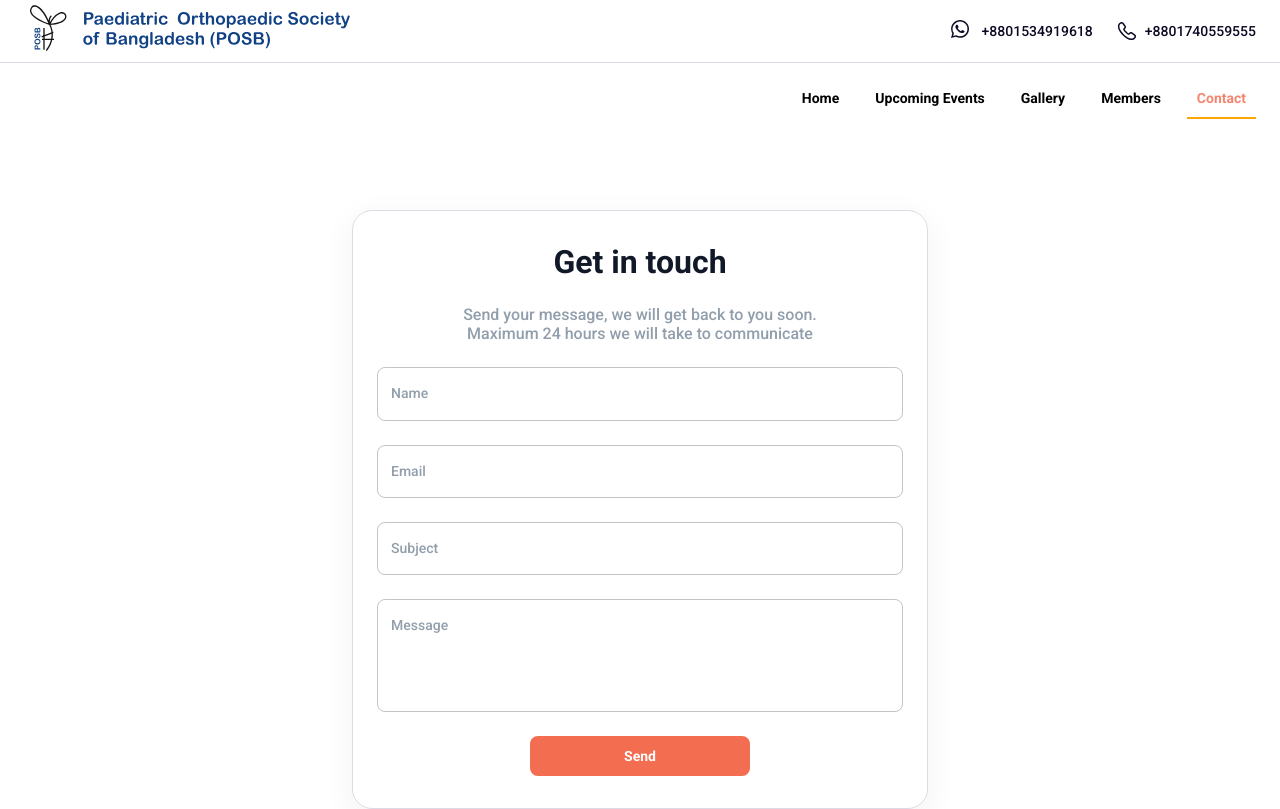
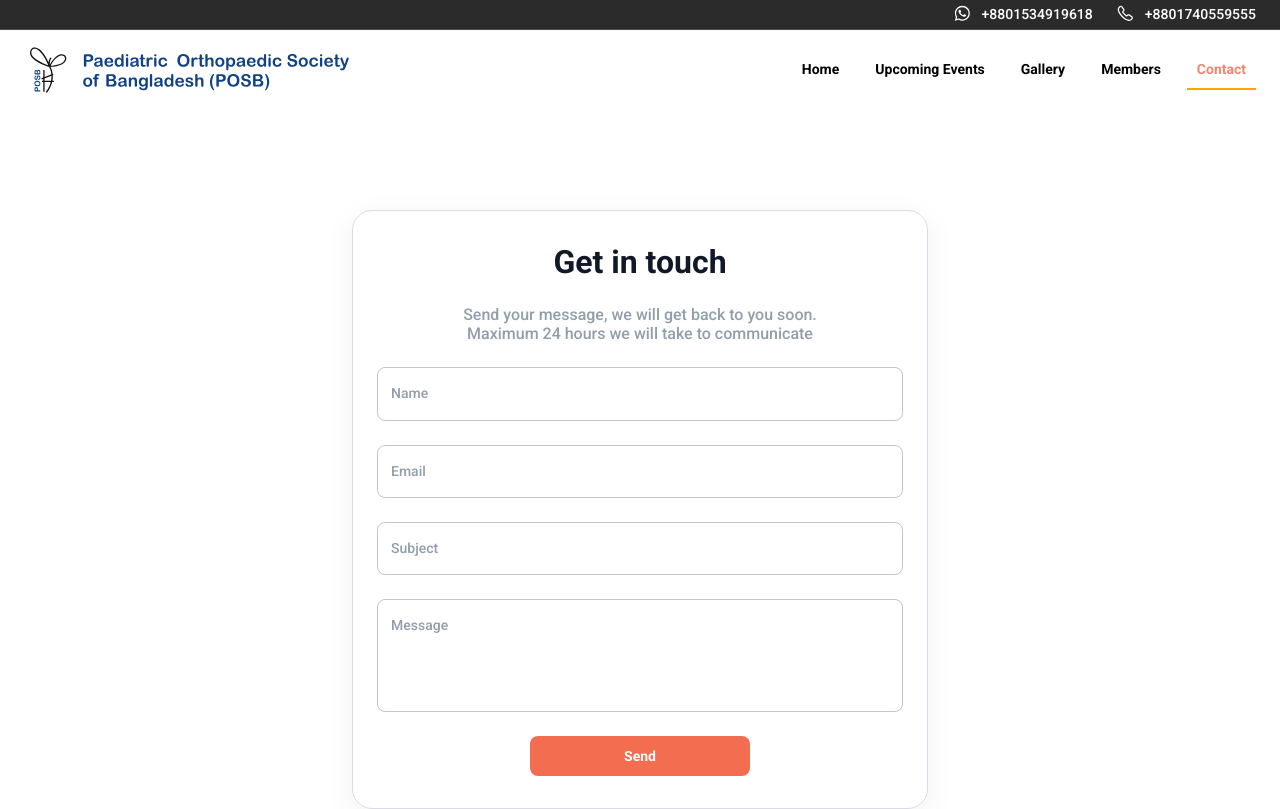
Before and after one commit to ssjisan/posb_website, a React (Vite) app: page /contact in a window 1280 px wide. Shown: the top 809 px of the page. Built offline with nearby package versions, Linux system fonts and the light colour scheme.

Commit message:
navbar redeisng

```diff
--- a/src/Components/Common/Notice&News/NewsSlider.jsx
+++ b/src/Components/Common/Notice&News/NewsSlider.jsx
@@ -30,6 +30,14 @@ export default function NewsSlider() {
         },
       },
       {
+        breakpoint: 800,
+        settings: {
+          slidesToShow: 2,
+          slidesToScroll: 2,
+          initialSlide: 2,
+        },
+      },
+      {
         breakpoint: 600,
         settings: {
           slidesToShow: 2,
@@ -58,7 +66,6 @@ export default function NewsSlider() {
       console.log(err.message);
     }
   };
-  console.log(notices);
   return (
     <div className="slider-container">
       <Slider {...settings}>
@@ -69,8 +76,12 @@ export default function NewsSlider() {
           const month = date.toLocaleString("en-US", { month: "short" });
 
           return (
-            <>
-              <Link key={data._id} to={data.link} target="_blank" style={{textDecoration:"none", color:"inherit"}}>
+            <Box key={data._id}>
+              <Link
+                to={data.link}
+                target="_blank"
+                style={{ textDecoration: "none", color: "inherit" }}
+              >
                 <Box
                   sx={{
                     display: "flex !important",
@@ -121,7 +132,7 @@ export default function NewsSlider() {
                   </Box>
                 </Box>
               </Link>
-            </>
+            </Box>
           );
         })}
       </Slider>
--- a/src/Components/Common/UpComingEvents/EventsSlider.jsx
+++ b/src/Components/Common/UpComingEvents/EventsSlider.jsx
@@ -150,7 +150,7 @@ export default function EventsSlider({
                 flexDirection: "column",
                 p: "24px 12px",
               }}
-              key={data.id}
+              key={data._id}
             >
               <Box
                 sx={{
--- a/src/Components/Home/HeroSection.jsx
+++ b/src/Components/Home/HeroSection.jsx
@@ -1,40 +1,54 @@
 import { Box, Container, Typography } from "@mui/material";
 // import Navbar from "../../Layout/Navbar/Navbar";
 
-
 export default function HeroSection() {
   const MainBoxSx = {
-        backgroundImage: "url('/bg.webp')", backgroundSize: "cover",
-        backgroundRepeat: "no-repeat", backgroundPosition: 'center', height: "80vh",
-    }
+    backgroundImage: "url('/bg.webp')",
+    backgroundSize: "cover",
+    backgroundRepeat: "no-repeat",
+    backgroundPosition: "center",
+    height: "80vh",
+  };
   const ContainerSx = {
     height: "80vh",
     display: "flex",
     justifyContent: "center",
     alignItems: "center",
-        flexDirection: 'column'
-    }
+    flexDirection: "column",
+  };
   const ContentSx = {
-        flexDirection: 'column',
-        alignItems: 'center',
+    flexDirection: "column",
+    alignItems: "center",
     gap: "40px",
-        display: 'flex',
-    }
+    display: "flex",
+  };
   return (
     <Box sx={MainBoxSx}>
       <Container sx={ContainerSx}>
         <Box sx={ContentSx}>
-                    <Typography variant="h1" sx={{
+          <Typography
+            variant="h1"
+            sx={{
               textAlign: "center",
-                        color: "#fff"
-                    }}>
-                        Advocating for orthopedic patients&apos; needs, promoting excellence in care
+              color: "#fff",
+            }}
+          >
+            Advocating for orthopedic patients&apos; needs, promoting excellence
+            in care
           </Typography>
-                    <Typography variant="h3" sx={{ textAlign: "center", color: "#fff", fontWeight: "300 !important" }}>
-                        Promoting excellence in patient care and avocation for the needs of patients with Orthopeadic condition
+          <Typography
+            variant="h3"
+            sx={{
+              textAlign: "center",
+              color: "#fff",
+              fontWeight: "300 !important",
+            }}
+          >
+            Promoting excellence in patient care and avocation for the needs of
+            patients with Orthopeadic condition
           </Typography>
         </Box>
       </Container>
     </Box>
-    )
+  );
 }
--- a/src/Components/Theme/typography.jsx
+++ b/src/Components/Theme/typography.jsx
@@ -1,31 +1,35 @@
 // ----------------------------------------------------------------------
-
 
 export function pxToRem(value) {
   return `${value / 16}rem`;
 }
 
-export function responsiveFontSizes({ sm, md, lg, lineHeight: smLineHeight, mdLineHeight, lgLineHeight
+export function responsiveFontSizes({
+  sm,
+  md,
+  lg,
+  lineHeight: smLineHeight,
+  mdLineHeight,
+  lgLineHeight,
 }) {
   return {
-    '@media (min-width:600px)': {
+    "@media (min-width:600px)": {
       fontSize: pxToRem(sm),
       lineHeight: smLineHeight,
     },
-    '@media (min-width:900px)': {
+    "@media (min-width:900px)": {
       fontSize: pxToRem(md),
       lineHeight: mdLineHeight,
     },
-    '@media (min-width:1200px)': {
+    "@media (min-width:1200px)": {
       fontSize: pxToRem(lg),
       lineHeight: lgLineHeight,
     },
   };
 }
 
-
 // ----------------------------------------------------------------------
-export const primaryFont = 'Roboto , sans-serif ';
+export const primaryFont = "Roboto , sans-serif ";
 
 export const typography = {
   fontFamily: primaryFont,
@@ -34,7 +38,14 @@ export const typography = {
     fontWeight: 700,
     lineHeight: "120%",
     fontSize: pxToRem(32),
-    ...responsiveFontSizes({ sm: 32, smLineHeight: "120%", md: 64, mdLineHeight: "140%", lg: 64, lgLineHeight: "140%" }),
+    ...responsiveFontSizes({
+      sm: 32,
+      smLineHeight: "120%",
+      md: 56,
+      mdLineHeight: "120%",
+      lg: 56,
+      lgLineHeight: "120%",
+    }),
   },
   h2: {
     fontWeight: 700,
@@ -76,7 +87,7 @@ export const typography = {
     fontWeight: 600,
     lineHeight: "150%",
     fontSize: pxToRem(12),
-    ...responsiveFontSizes({ sm: 12, md: 13, lg: 14 }),
+    ...responsiveFontSizes({ sm: 12, md: 12, lg: 14 }),
   },
   subtitle1: {
     fontWeight: 500,
@@ -95,6 +106,6 @@ export const typography = {
     lineHeight: "24px",
     fontSize: pxToRem(12),
     ...responsiveFontSizes({ sm: 12, md: 13, lg: 14 }),
-    textTransform: 'unset',
+    textTransform: "unset",
   },
 };
--- a/src/Layout/Navbar/NavMenu.jsx
+++ b/src/Layout/Navbar/NavMenu.jsx
@@ -1,6 +1,11 @@
-import { Box, Typography, useMediaQuery } from "@mui/material"
-import { main } from "./NavConfig"
+import { Box, IconButton, Typography, useMediaQuery } from "@mui/material";
+import { main } from "./NavConfig";
 import { Link, useLocation } from "react-router-dom";
+import { Symbolic } from "../../assets/Symbolic";
+import { Logo } from "../../assets/Logo";
+import { useState } from "react";
+import { Menu } from "../../assets/Icons";
+import MenuDrawer from "./MenuDrawer";
 // eslint-disable-next-line
 export default function NavMenu({ isScrolled }) {
   const { pathname } = useLocation();
@@ -8,31 +13,36 @@ export default function NavMenu({ isScrolled }) {
   // eslint-disable-next-line
   const forBelow767 = useMediaQuery("(max-width:767px)");
   // eslint-disable-next-line
-    const forBelow1100 = useMediaQuery("(max-width:1100px)");
+  const forBelow475 = useMediaQuery("(max-width:475px)");
+  const forBelow899 = useMediaQuery("(max-width:899px)");
+
   // Configure Style Start
-
   const linkStyle = {
     textDecoration: "none",
-        color: "#031E21"
+    color: "#031E21",
   };
   const NavSx = {
-        padding: "16px 24px",
-        display: forBelow767 ? "none" : "flex",
-        justifyContent: "flex-end",
+    backgroundColor: isScrolled ? "#fff" : "transparent",
+    padding: isScrolled ? "8px 24px" : "16px 24px",
+    display: "flex",
+    justifyContent: "space-between",
     alignItems: "center",
-    }
+    transition: "background-color 0.5s ease-in-out, padding 0.5s ease-in-out",
+    borderBottom: isScrolled && "1px solid rgba(145,142,175,0.32)",
+    backdropFilter: isScrolled ? "blur(8px)" : "none",
+  };
   const MenuListSx = {
     display: "flex",
     alignItems: "center",
-        gap: "8px"
-    }
+    gap: "8px",
+  };
   const MenuButtonSx = {
     display: "flex",
     height: "40px",
     padding: "10px",
     justifyContent: "center",
     alignItems: "center",
-    }
+  };
 
   // Configure Style End
 
@@ -42,29 +52,121 @@ export default function NavMenu({ isScrolled }) {
       behavior: "smooth",
     });
   };
+
+  const [open, setOpen] = useState(false);
+
+  const toggleDrawer = () => {
+    setOpen(true);
+  };
+  const handleDrawerClose = () => {
+    setOpen(false);
+  };
+
   return (
     <Box sx={NavSx}>
+      <Box>
+        {forBelow899 ? (
+          <Link
+            to="/"
+            onClick={() => window.scrollTo({ top: 0, behavior: "smooth" })}
+          >
+            <Symbolic
+              colorOne={
+                pathname === "/" ? (isScrolled ? "#114285" : "#fff") : "#114285"
+              }
+              colorTwo={
+                pathname === "/" ? (isScrolled ? "#151313" : "#fff") : "#151313"
+              }
+            />
+          </Link>
+        ) : (
+          <Link
+            to="/"
+            onClick={() => window.scrollTo({ top: 0, behavior: "smooth" })}
+          >
+            <Box
+              sx={{
+                width: isScrolled ? "280px" : "330px",
+                height: isScrolled ? "40px" : "48px",
+                transition: "width 0.5s ease-in-out, height 0.5s ease-in-out",
+              }}
+            >
+              <Logo
+                colorOne={
+                  pathname === "/"
+                    ? isScrolled
+                      ? "#114285"
+                      : "#fff"
+                    : "#114285"
+                }
+                colorTwo={
+                  pathname === "/"
+                    ? isScrolled
+                      ? "#151313"
+                      : "#fff"
+                    : "#151313"
+                }
+              />
+            </Box>
+          </Link>
+        )}
+      </Box>
+      {forBelow767 ? (
+        <IconButton onClick={toggleDrawer}>
+          <Menu
+            color={
+              pathname === "/" ? (isScrolled ? "#0D0A25" : "#fff") : "#0D0A25"
+            }
+          />
+        </IconButton>
+      ) : (
         <Box sx={{ display: "flex", gap: "16px" }}>
-                {
-                    main.map((data) => {
+          {main.map((data) => {
             return (
               <Box sx={MenuListSx} key={data.id} onClick={goToTop}>
                 <Link to={data.link} style={linkStyle}>
-                                    <Box sx={{
+                  <Box
+                    sx={{
                       ...MenuButtonSx,
-                                        borderBottom: pathname === "/" && data.link === pathname ? (isScrolled ? "2px solid orange" : "2px solid #fff") : data.link === pathname ? "2px solid orange" : "2px solid transparent"
-                                    }}>
-                                        <Typography sx={{
-                                            color: pathname === "/" ? (isScrolled ? pathname === data.link ? "#F4866F" : "#000" : "#FFF") : (pathname === data.link ? "#F4866F" : "#000")
+                      borderBottom:
+                        pathname === "/" && data.link === pathname
+                          ? isScrolled
+                            ? "2px solid orange"
+                            : "2px solid #fff"
+                          : data.link === pathname
+                          ? "2px solid orange"
+                          : "2px solid transparent",
                     }}
-                                            variant="subtitle2">{data.title}</Typography>
+                  >
+                    <Typography
+                      sx={{
+                        color:
+                          pathname === "/"
+                            ? isScrolled
+                              ? pathname === data.link
+                                ? "#F4866F"
+                                : "#000"
+                              : "#FFF"
+                            : pathname === data.link
+                            ? "#F4866F"
+                            : "#000",
+                      }}
+                      variant="subtitle2"
+                    >
+                      {data.title}
+                    </Typography>
                   </Box>
                 </Link>
               </Box>
-                        )
-                    })
+            );
+          })}
+        </Box>
+      )}
+      <MenuDrawer
+        open={open}
+        toggleDrawer={toggleDrawer}
+        handleDrawerClose={handleDrawerClose}
+      />
+    </Box>
+  );
 }
-            </Box>
-        </Box>
-    )
-}
--- a/src/Layout/Navbar/Navbar.jsx
+++ b/src/Layout/Navbar/Navbar.jsx
@@ -5,48 +5,35 @@ import { Box } from "@mui/material";
 import { useEffect, useState } from "react";
 
 export default function Navbar() {
-    const [backgroundColor, setBackgroundColor] = useState('transparent');
   const [isScrolled, setIsScrolled] = useState(false);
 
   useEffect(() => {
-        if (location.pathname === '/') {
     const handleScroll = () => {
       const scrollPosition = window.scrollY;
       const threshold = 200; // Change to your desired threshold value
 
-                if (scrollPosition > threshold) {
-                    setBackgroundColor('#fff');
-                    setIsScrolled(true);
-                } else {
-                    setBackgroundColor('transparent');
-                    setIsScrolled(false);
-                }
+      setIsScrolled(scrollPosition > threshold);
     };
 
-            window.addEventListener('scroll', handleScroll);
+    window.addEventListener("scroll", handleScroll);
 
     return () => {
-                window.removeEventListener('scroll', handleScroll);
+      window.removeEventListener("scroll", handleScroll);
     };
-        } else {
-            setBackgroundColor('#fff');
-        }
-    }, [location.pathname]);
+  }, []);
 
   // Configure Style Start
   const NavSx = {
     position: "fixed",
     width: "100%",
-        background: backgroundColor, // Change 200 to your desired threshold
-        transition: 'background 0.3s ease-in-out',
-        zIndex: 1000
-    }
+    zIndex: 1000,
+  };
   // Configure Style End
 
   return (
     <Box sx={NavSx}>
-            <TopNav isScrolled={isScrolled}/>
-            <NavMenu isScrolled={isScrolled}/>
+      <TopNav isScrolled={isScrolled} />
+      <NavMenu isScrolled={isScrolled} />
     </Box>
-    )
+  );
 }
--- a/src/Layout/Navbar/TopNav.jsx
+++ b/src/Layout/Navbar/TopNav.jsx
@@ -1,71 +1,24 @@
-import { Box, Typography, useMediaQuery, IconButton } from "@mui/material";
-import { Logo } from "../../assets/Logo";
-import { Menu, Phone, Whatsapp } from "../../assets/Icons";
-import { Symbolic } from "../../assets/Symbolic";
-import { Link, useLocation } from "react-router-dom";
-import MenuDrawer from "./MenuDrawer";
-import { useState } from "react";
+import { Box, Typography, useMediaQuery } from "@mui/material";
+import { Phone, Whatsapp } from "../../assets/Icons";
 import PropTypes from "prop-types"; // Import PropTypes
 
-export default function TopNav({ isScrolled }) {
-  const { pathname } = useLocation();
-
-  const forBelow475 = useMediaQuery("(max-width:475px)");
+export default function TopNav() {
   const forBelow767 = useMediaQuery("(max-width:767px)");
 
   const NavSx = {
+    backgroundColor: "#2B2B2B",
+    transition: "backgroundColor 0.5s ease-in-out",
     padding: forBelow767 ? "4px 16px" : "4px 24px",
     display: "flex",
-    justifyContent: "space-between",
+    justifyContent: "flex-end",
     alignItems: "center",
     borderBottom: "1px solid rgba(145,142,175,0.32)",
   };
 
-  const [open, setOpen] = useState(false);
-
-  const toggleDrawer = () => {
-    setOpen(true);
-  };
-  const handleDrawerClose = () => {
-    setOpen(false);
-  };
-
   return (
+    <>
+      {!forBelow767 && (
         <Box sx={NavSx}>
-      <Box>
-        {forBelow475 ? (
-          <Link to="/" onClick={() => window.scrollTo({ top: 0, behavior: "smooth" })}>
-            <Symbolic
-              colorOne={
-                pathname === "/" ? (isScrolled ? "#114285" : "#fff") : "#114285"
-              }
-              colorTwo={
-                pathname === "/" ? (isScrolled ? "#151313" : "#fff") : "#151313"
-              }
-            />
-          </Link>
-        ) : (
-          <Link to="/" onClick={() => window.scrollTo({ top: 0, behavior: "smooth" })}>
-            <Logo
-              colorOne={
-                pathname === "/" ? (isScrolled ? "#114285" : "#fff") : "#114285"
-              }
-              colorTwo={
-                pathname === "/" ? (isScrolled ? "#151313" : "#fff") : "#151313"
-              }
-            />
-          </Link>
-        )}
-      </Box>
-      {forBelow767 ? (
-        <IconButton onClick={toggleDrawer}>
-          <Menu
-            color={
-              pathname === "/" ? (isScrolled ? "#0D0A25" : "#fff") : "#0D0A25"
-            }
-          />
-        </IconButton>
-      ) : (
           <Box sx={{ display: "flex", gap: "24px", alignItems: "center" }}>
             <a
               aria-label="Chat on WhatsApp"
@@ -74,28 +27,8 @@ export default function TopNav({ isScrolled }) {
               style={{ textDecoration: "none" }}
             >
               <Box sx={{ display: "flex", alignItems: "center", gap: "8px" }}>
-              <Whatsapp
-                color={
-                  pathname === "/"
-                    ? isScrolled
-                      ? "#0D0A25"
-                      : "#fff"
-                    : "#0D0A25"
-                }
-                size="24px"
-              />
-              <Typography
-                sx={{
-                  color:
-                    pathname === "/"
-                      ? isScrolled
-                        ? "#0D0A25"
-                        : "#fff"
-                      : "#0D0A25",
-                }}
-              >
-                +8801534919618
-              </Typography>
+                <Whatsapp color={"#FFF"} size="20px" />
+                <Typography sx={{ color: "#FFF" }}>+8801534919618</Typography>
               </Box>
             </a>
             <Box sx={{ display: "flex", alignItems: "center", gap: "8px" }}>
@@ -106,38 +39,15 @@ export default function TopNav({ isScrolled }) {
                 style={{ textDecoration: "none" }}
               >
                 <Box sx={{ display: "flex", alignItems: "center", gap: "8px" }}>
-                <Phone
-                  color={
-                    pathname === "/"
-                      ? isScrolled
-                        ? "#0D0A25"
-                        : "#fff"
-                      : "#0D0A25"
-                  }
-                />
-                <Typography
-                  sx={{
-                    color:
-                      pathname === "/"
-                        ? isScrolled
-                          ? "#0D0A25"
-                          : "#fff"
-                        : "#0D0A25",
-                  }}
-                >
-                  +8801740559555
-                </Typography>
+                  <Phone size="20px" color={"#FFF"} />
+                  <Typography sx={{ color: "#FFF" }}>+8801740559555</Typography>
                 </Box>
               </a>
             </Box>
           </Box>
+        </Box>
       )}
-      <MenuDrawer
-        open={open}
-        toggleDrawer={toggleDrawer}
-        handleDrawerClose={handleDrawerClose}
-      />
-    </Box>
+    </>
   );
 }
 
--- a/src/Pages/Home.jsx
+++ b/src/Pages/Home.jsx
@@ -2,7 +2,6 @@ import HeroSection from "../Components/Home/HeroSection";
 import LatestEvent from "../Components/Common/LatestEvent/LatestEvent";
 import OurJourney from "../Components/Common/OurJourney/OurJourney";
 import Footer from "../Layout/Footer/Footer";
-import Navbar from "../Layout/Navbar/Navbar";
 import UpcomingEvents from "../Components/Common/UpComingEvents/UpcomingEvents";
 import PresidentSpeech from "../Components/Common/PresidentSpeech/PresidentSpeech";
 import EventNews from "../Components/Common/Notice&News/NoticeNews";
@@ -10,6 +9,7 @@ import Location from "../Components/Common/Location";
 import ExecutiveMember from "../Components/Common/ExecutiveMember/ExecutiveMember";
 import { useEffect, useState } from "react";
 import BigEventModal from "../Components/Common/BigEvent/BigEventModal";
+import Navbar from "../Layout/Navbar/Navbar";
 
 export default function Home() {
   const [isModalOpen, setIsModalOpen] = useState(false);
@@ -32,7 +32,7 @@ export default function Home() {
   return (
     <>
       <BigEventModal open={isModalOpen} onClose={handleCloseModal} />
-      <Navbar />
+      <Navbar/>
       <HeroSection />
       <OurJourney />
       <ExecutiveMember />
--- a/src/assets/Icons.jsx
+++ b/src/assets/Icons.jsx
@@ -21,7 +21,7 @@ export const Menu = ({ color }) => {
   );
 };
 
-export const Whatsapp = ({ color , size }) => {
+export const Whatsapp = ({ color, size }) => {
   return (
     <div
       style={{
@@ -48,12 +48,21 @@ export const Whatsapp = ({ color , size }) => {
   );
 };
 
-export const Phone = ({ color }) => {
+export const Phone = ({ color, size}) => {
   return (
+    <div
+      style={{
+        width: size,
+        height: size,
+        display: "flex",
+        justifyContent: "center",
+        alignItems: "center",
+      }}
+    >
       <svg
-      width="20"
-      height="20"
-      viewBox="0 0 20 20"
+        width={size}
+        height={size}
+        viewBox="0 0 24 24"
         fill="none"
         xmlns="http://www.w3.org/2000/svg"
       >
@@ -64,6 +73,7 @@ export const Phone = ({ color }) => {
           strokeMiterlimit="10"
         />
       </svg>
+    </div>
   );
 };
 
@@ -417,7 +427,9 @@ Menu.propTypes = {
 };
 Whatsapp.propTypes = {
   color: PropTypes.string.isRequired,
+  size: PropTypes.string.isRequired,
 };
 Phone.propTypes = {
   color: PropTypes.string.isRequired,
+  size: PropTypes.string.isRequired,
 };
--- a/src/assets/Logo.jsx
+++ b/src/assets/Logo.jsx
@@ -4,8 +4,8 @@ export const Logo = ({ colorOne, colorTwo }) => {
     return (
         <svg
             xmlns="http://www.w3.org/2000/svg"
-            width="331"
-            height="48"
+            width="100%"
+            height="100%"
             fill="none"
             viewBox="0 0 331 48"
         >
```
Also changed, not shown: src/Layout/Navbar/MenuDrawer.jsx (+25 -18 lines), public/Logo-White.svg (deleted), public/bg.webp. Lines whose indentation alone changed are shown as unchanged.
